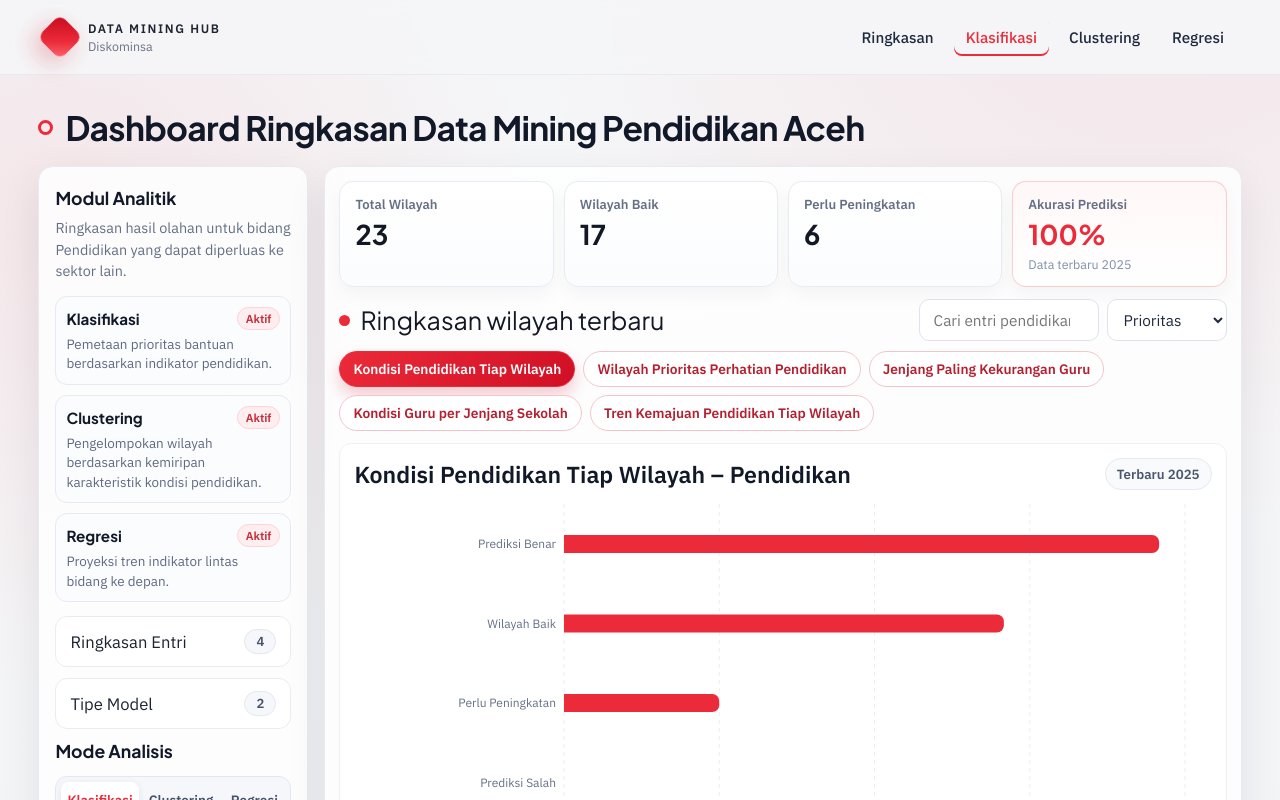
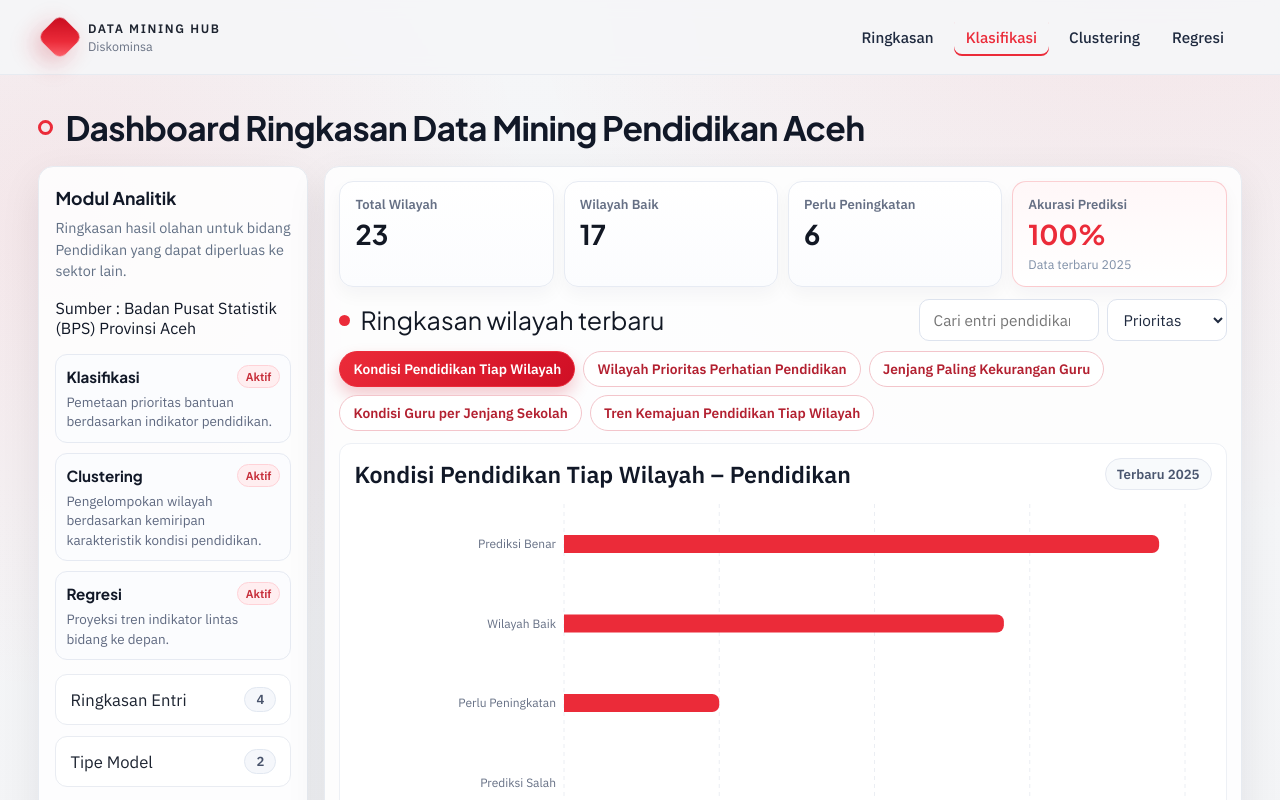
Before and after one commit to nisakhrn/Project-Data-Mining, a React (Vite) app: page / in a window 1280 px wide. Shown: the top 800 px of the page. Built offline with nearby package versions, Linux system fonts and the light colour scheme.

Commit message:
masukkan sumber

```diff
--- a/src/App.jsx
+++ b/src/App.jsx
@@ -1087,6 +1087,9 @@ export default function App() {
               <h3>Modul Analitik</h3>
               <p className="panel-subtitle">
                 Ringkasan hasil olahan untuk bidang {bidangAktif} yang dapat diperluas ke sektor lain.
+              </p>
+              <p className="data-source">
+                Sumber : Badan Pusat Statistik (BPS) Provinsi Aceh
               </p>
 
               <div className="module-list">
```
